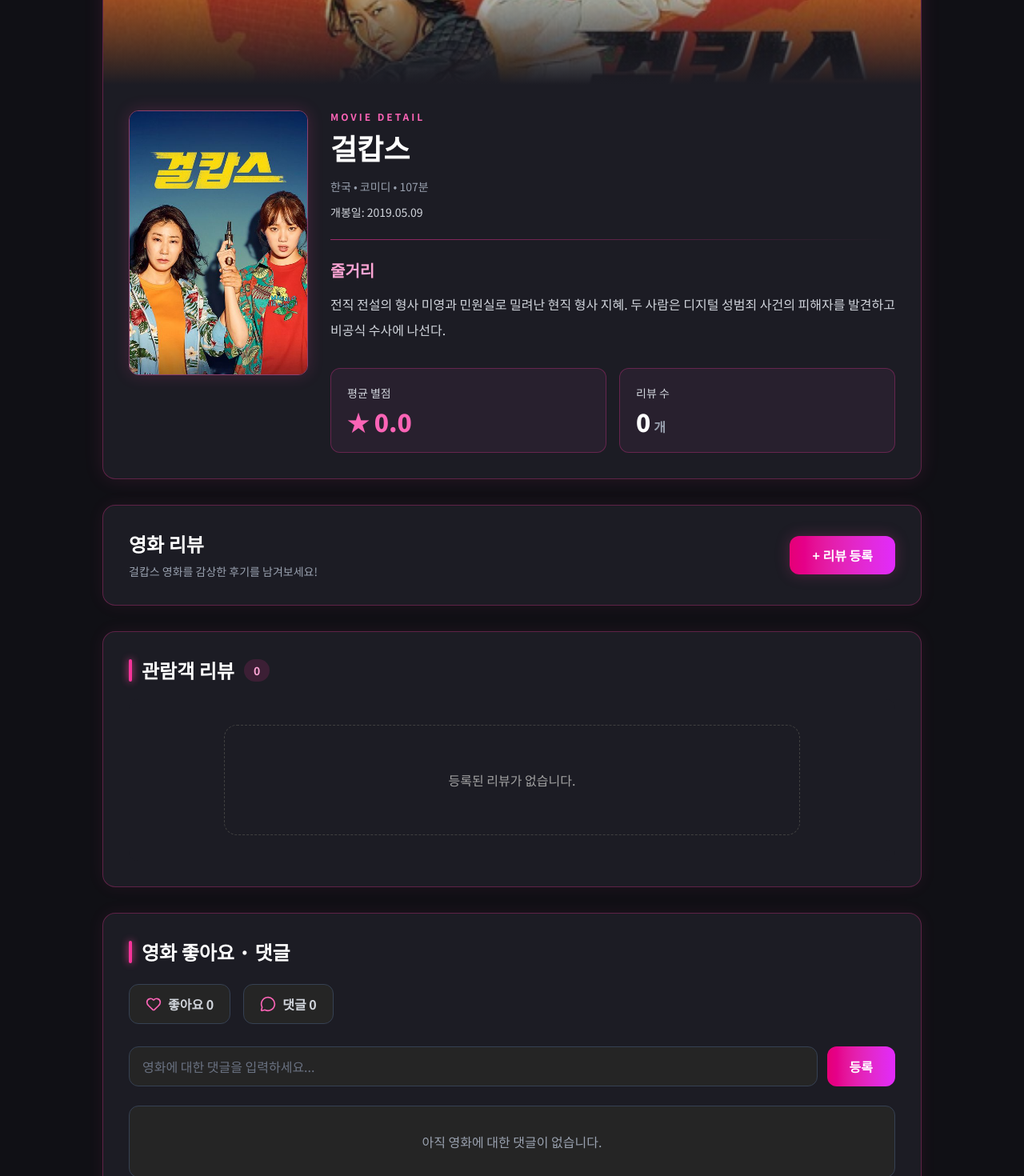
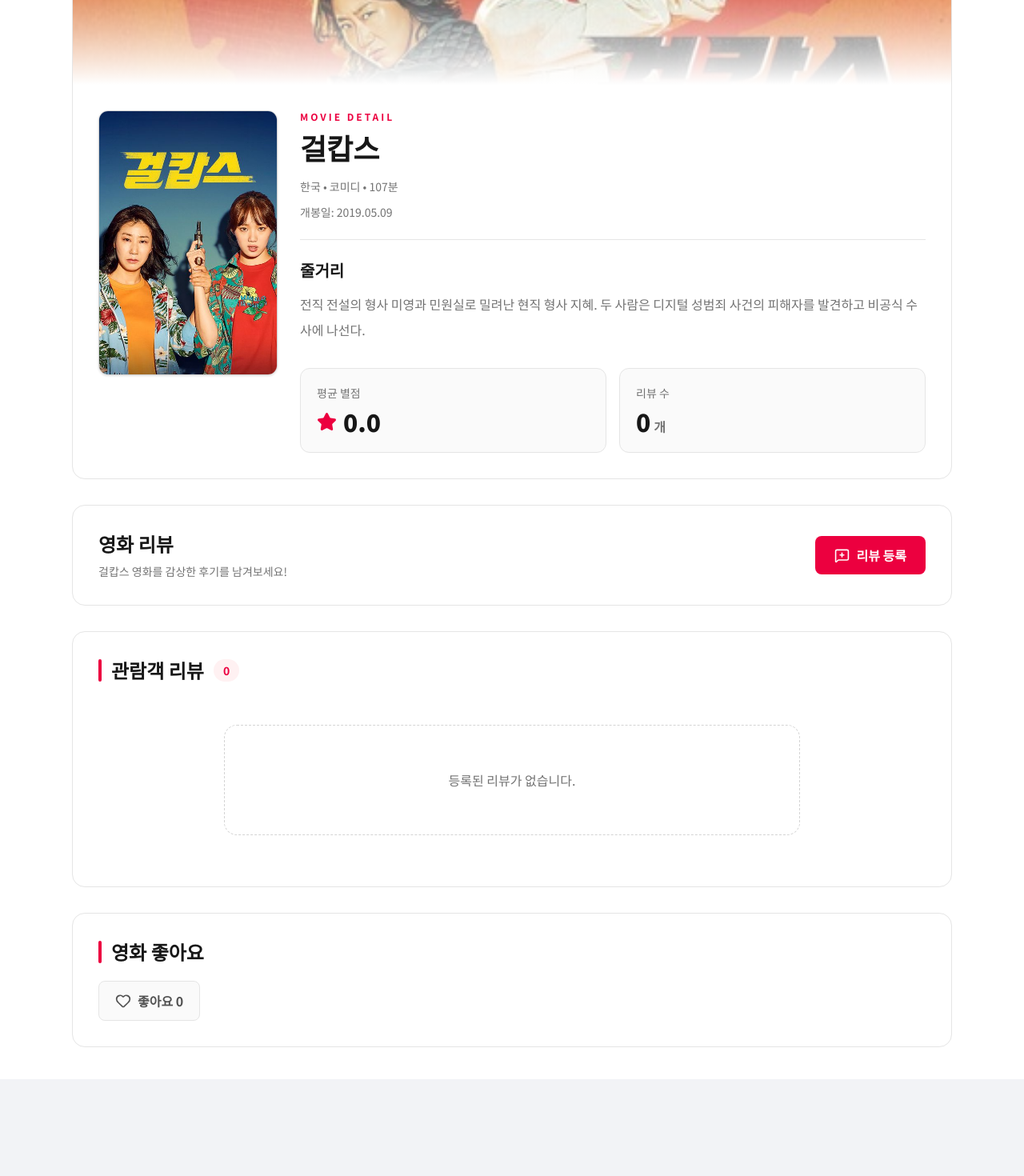
Before and after one commit to alsgh2030/react-team-project, a React (Vite) app: page /movie/1 in a window 1280 px wide. Shown: the part 320-1790 px from the top of the page at 80% size. After the commit the page ends 1669 px from the top, so only its background shows below. Built offline with nearby package versions, Linux system fonts and the light colour scheme.

Commit message:
Update MovieDetail.jsx

```diff
--- a/src/components/MovieDetail.jsx
+++ b/src/components/MovieDetail.jsx
@@ -1,6 +1,6 @@
 import React, { useEffect, useState } from "react";
 import { useNavigate, useParams } from "react-router-dom";
-import { Heart, MessageCircle, Trash2 } from "lucide-react";
+import { Heart, Star, MessageSquarePlus } from "lucide-react";
 import { useAuth } from "../AuthContextPro";
 import ReviewList from "./ReviewList";
 
@@ -46,7 +46,7 @@ const movieDetails = {
 “섬에서 간단한 토벌만 해도 보수 100배!”
 “한정 섬라멘과 한정 디저트까지!”
 
-솔깃한 문구에 이끌린 치이카와와 친구들은 섬에서 열리는 행사에 참가하기로 한다.
+솔깃한 문구에 이끌려 치이카와와 친구들은 섬에서 열리는 행사에 참가하기로 한다.
 
 하지만 초대장의 내용이 어딘가 수상하다고 느끼는 해달.
 
@@ -124,13 +124,12 @@ const movieDetails = {
   }
 };
 
-// 2. MovieDetail 컴포넌트
-const MovieDetail = () => {
+// 2. 영화 상세 컴포넌트
+const MovieDetail = ({ darkMode = false }) => {
   const { id } = useParams();
   const navigate = useNavigate();
   const { currentUser } = useAuth();
 
-  // 데이터 상태
   const [movies, setMovies] = useState(() =>
     JSON.parse(localStorage.getItem("movies") || "[]")
   );
@@ -143,21 +142,12 @@ const MovieDetail = () => {
     JSON.parse(localStorage.getItem("movieLikes") || "{}")
   );
 
-  const [movieComments, setMovieComments] = useState(() =>
-    JSON.parse(localStorage.getItem("movieComments") || "[]")
-  );
-
-  const [commentInput, setCommentInput] = useState("");
-
   // 3. 데이터 불러오기
   useEffect(() => {
     const loadData = () => {
       setMovies(JSON.parse(localStorage.getItem("movies") || "[]"));
       setReviews(JSON.parse(localStorage.getItem("reviews") || "[]"));
       setMovieLikes(JSON.parse(localStorage.getItem("movieLikes") || "{}"));
-      setMovieComments(
-        JSON.parse(localStorage.getItem("movieComments") || "[]")
-      );
     };
 
     loadData();
@@ -171,7 +161,23 @@ const MovieDetail = () => {
     };
   }, [id]);
 
-  // 4. 현재 영화
+  // 4. ReviewList 수정·삭제 후 데이터 동기화
+  useEffect(() => {
+    const syncReviews = () => {
+      const savedReviews = localStorage.getItem("reviews") || "[]";
+
+      setReviews((prev) =>
+        JSON.stringify(prev) === savedReviews
+          ? prev
+          : JSON.parse(savedReviews)
+      );
+    };
+
+    const interval = setInterval(syncReviews, 500);
+    return () => clearInterval(interval);
+  }, []);
+
+  // 5. 현재 영화 및 리뷰
   const currentMovie = movies.find(
     (m) => String(m.id) === String(id)
   );
@@ -180,12 +186,10 @@ const MovieDetail = () => {
     ? { ...currentMovie, ...(movieDetails[currentMovie.id] || {}) }
     : null;
 
-  // 5. 현재 영화의 리뷰
   const movieReviews = reviews.filter(
     (review) => String(review.movieId) === String(id)
   );
 
-  // 평균 별점
   const averageRating = movieReviews.length
     ? (
         movieReviews.reduce(
@@ -195,16 +199,37 @@ const MovieDetail = () => {
       ).toFixed(1)
     : "0.0";
 
-  // 6. 영화 좋아요 및 댓글
+  // 6. 영화 좋아요
   const likes = movieLikes[id] || [];
 
   const isLiked = currentUser?.userId
-    ? likes.includes(currentUser.userId)
+    ? likes.some(
+        (user) => String(user) === String(currentUser.userId)
+      )
     : false;
 
-  const comments = movieComments.filter(
-    (comment) => String(comment.movieId) === String(id)
-  );
+  const handleMovieLike = () => {
+    if (!currentUser?.userId) {
+      alert("로그인이 필요합니다.");
+      navigate("/login");
+      return;
+    }
+
+    const userId = currentUser.userId;
+
+    const updatedLikes = isLiked
+      ? likes.filter((user) => String(user) !== String(userId))
+      : [...likes, userId];
+
+    const updated = {
+      ...movieLikes,
+      [id]: updatedLikes
+    };
+
+    setMovieLikes(updated);
+    localStorage.setItem("movieLikes", JSON.stringify(updated));
+    window.dispatchEvent(new Event("local-update"));
+  };
 
   // 7. 리뷰 등록 페이지 이동
   const goToReviewForm = () => {
@@ -222,83 +247,34 @@ const MovieDetail = () => {
     });
   };
 
-  // 8. 영화 좋아요
-  const handleMovieLike = () => {
-    if (!currentUser?.userId) {
-      alert("로그인이 필요합니다.");
-      navigate("/login");
-      return;
-    }
+  // 8. 팀원 Navibar 디자인과 동일한 컬러
+  const pageBg = darkMode
+    ? "bg-[#181818] text-neutral-100"
+    : "bg-white text-neutral-900";
 
-    const userId = currentUser.userId;
+  const cardStyle = darkMode
+    ? "border-neutral-800 bg-[#222222]"
+    : "border-neutral-200 bg-white";
 
-    const updatedLikes = isLiked
-      ? likes.filter((user) => user !== userId)
-      : [...likes, userId];
+  const subCardStyle = darkMode
+    ? "border-neutral-700 bg-neutral-800"
+    : "border-neutral-200 bg-neutral-50";
 
-    const updated = {
-      ...movieLikes,
-      [id]: updatedLikes
-    };
+  const subText = darkMode
+    ? "text-neutral-400"
+    : "text-neutral-500";
 
-    setMovieLikes(updated);
-    localStorage.setItem("movieLikes", JSON.stringify(updated));
-  };
-
-  // 9. 영화 댓글 등록
-  const handleAddMovieComment = (e) => {
-    e.preventDefault();
-
-    if (!currentUser?.userId) {
-      alert("로그인이 필요합니다.");
-      navigate("/login");
-      return;
-    }
-
-    if (!commentInput.trim()) return;
-
-    const newComment = {
-      id: Date.now(),
-      movieId: Number(id),
-      userId: currentUser.userId,
-      content: commentInput.trim()
-    };
-
-    const updated = [...movieComments, newComment];
-
-    setMovieComments(updated);
-    localStorage.setItem("movieComments", JSON.stringify(updated));
-    setCommentInput("");
-  };
-
-  // 10. 영화 댓글 삭제
-  const handleDeleteMovieComment = (commentId) => {
-    const target = movieComments.find(
-      (comment) => comment.id === commentId
-    );
-
-    if (!target || target.userId !== currentUser?.userId) return;
-    if (!window.confirm("댓글을 삭제하시겠습니까?")) return;
-
-    const updated = movieComments.filter(
-      (comment) => comment.id !== commentId
-    );
-
-    setMovieComments(updated);
-    localStorage.setItem("movieComments", JSON.stringify(updated));
-  };
-
-  // 영화가 없을 때
+  // 9. 영화가 없을 때
   if (!movie) {
     return (
-      <div className="flex min-h-screen flex-col items-center justify-center bg-[#101015] px-4 text-white">
+      <div className={`flex min-h-screen flex-col items-center justify-center px-4 ${pageBg}`}>
         <h2 className="mb-5 text-2xl font-bold">
           영화를 찾을 수 없습니다.
         </h2>
 
         <button
           onClick={() => navigate("/")}
-          className="rounded-xl bg-pink-600 px-6 py-3 font-bold text-white transition hover:bg-pink-500"
+          className="rounded-lg bg-rose-600 px-6 py-3 font-bold text-white hover:bg-rose-700"
         >
           메인으로 돌아가기
         </button>
@@ -306,13 +282,13 @@ const MovieDetail = () => {
     );
   }
 
-  // 11. 화면
+  // 10. 화면
   return (
-    <div className="min-h-screen bg-[#101015] px-4 py-10 text-white">
-      <div className="mx-auto max-w-5xl space-y-8">
+    <div className={`min-h-screen px-4 py-10 font-sans transition-colors duration-200 ${pageBg}`}>
+      <div className="mx-auto max-w-[1100px] space-y-8">
 
         {/* 1. 영화 상세 정보 */}
-        <section className="overflow-hidden rounded-2xl border border-pink-500/30 bg-[#1c1c24] shadow-[0_0_25px_rgba(236,72,153,0.12)]">
+        <section className={`overflow-hidden rounded-2xl border ${cardStyle}`}>
 
           {/* 가로 포스터 */}
           {movie.wide_poster && (
@@ -323,7 +299,11 @@ const MovieDetail = () => {
                 className="h-64 w-full object-cover md:h-80"
               />
 
-              <div className="pointer-events-none absolute inset-0 bg-gradient-to-t from-[#1c1c24] via-transparent to-transparent" />
+              <div className={`pointer-events-none absolute inset-0 bg-gradient-to-t ${
+                darkMode
+                  ? "from-[#222222] via-transparent"
+                  : "from-white via-transparent"
+              } to-transparent`} />
             </div>
           )}
 
@@ -335,14 +315,14 @@ const MovieDetail = () => {
                 <img
                   src={movie.poster}
                   alt={movie.title}
-                  className="w-full rounded-xl border border-pink-400/50 shadow-[0_0_20px_rgba(236,72,153,0.2)]"
+                  className="w-full rounded-xl border border-neutral-300 object-cover shadow-sm"
                 />
               )}
             </div>
 
             {/* 영화 정보 */}
             <div className="min-w-0 flex-1">
-              <p className="mb-2 text-xs font-bold tracking-[0.25em] text-pink-400">
+              <p className="mb-2 text-xs font-bold tracking-[0.25em] text-rose-600">
                 MOVIE DETAIL
               </p>
 
@@ -350,52 +330,60 @@ const MovieDetail = () => {
                 {movie.title}
               </h1>
 
-              <p className="mb-3 text-sm text-gray-400">
+              <p className={`mb-3 text-sm ${subText}`}>
                 {movie.overview || movie.content}
               </p>
 
               {movie.releaseDate && (
-                <p className="mb-2 text-sm text-gray-300">
+                <p className={`mb-2 text-sm ${subText}`}>
                   개봉일: {movie.releaseDate}
                 </p>
               )}
 
               {movie.originalWork && (
-                <p className="mb-2 text-sm text-gray-300">
+                <p className={`mb-2 text-sm ${subText}`}>
                   원작: {movie.originalWork}
                 </p>
               )}
 
-              <div className="my-6 h-px bg-gradient-to-r from-pink-500/60 to-transparent" />
+              <div className={`my-6 h-px ${
+                darkMode ? "bg-neutral-700" : "bg-neutral-200"
+              }`} />
 
-              <h2 className="mb-3 text-xl font-bold text-pink-300">
+              <h2 className="mb-3 text-xl font-bold">
                 줄거리
               </h2>
 
-              <p className="whitespace-pre-wrap leading-8 text-gray-300">
+              <p className={`whitespace-pre-wrap leading-8 ${subText}`}>
                 {movie.synopsis || movie.content}
               </p>
 
-              {/* 평균 별점 */}
+              {/* 평균 별점 및 리뷰 수 */}
               <div className="mt-8 grid grid-cols-2 gap-4">
-                <div className="rounded-xl border border-pink-500/30 bg-[#28202e] p-5">
-                  <p className="mb-2 text-sm text-gray-300">
+                <div className={`rounded-xl border p-5 ${subCardStyle}`}>
+                  <p className={`mb-2 text-sm ${subText}`}>
                     평균 별점
                   </p>
 
-                  <p className="text-3xl font-black text-pink-400">
-                    ★ {averageRating}
-                  </p>
+                  <div className="flex items-center gap-2">
+                    <Star
+                      size={25}
+                      className="fill-rose-600 text-rose-600"
+                    />
+                    <span className="text-3xl font-black">
+                      {averageRating}
+                    </span>
+                  </div>
                 </div>
 
-                <div className="rounded-xl border border-pink-500/30 bg-[#28202e] p-5">
-                  <p className="mb-2 text-sm text-gray-300">
+                <div className={`rounded-xl border p-5 ${subCardStyle}`}>
+                  <p className={`mb-2 text-sm ${subText}`}>
                     리뷰 수
                   </p>
 
-                  <p className="text-3xl font-black text-white">
+                  <p className="text-3xl font-black">
                     {movieReviews.length}
-                    <span className="ml-1 text-base text-gray-400">
+                    <span className={`ml-1 text-base ${subText}`}>
                       개
                     </span>
                   </p>
@@ -406,147 +394,82 @@ const MovieDetail = () => {
         </section>
 
         {/* 2. 리뷰 등록 */}
-        <section className="rounded-2xl border border-pink-500/30 bg-[#1c1c24] p-6 shadow-[0_0_20px_rgba(236,72,153,0.08)] md:p-8">
+        <section className={`rounded-2xl border p-6 md:p-8 ${cardStyle}`}>
           <div className="flex flex-col justify-between gap-5 sm:flex-row sm:items-center">
             <div>
               <h2 className="mb-2 text-2xl font-black">
                 영화 리뷰
               </h2>
 
-              <p className="text-sm text-gray-400">
+              <p className={`text-sm ${subText}`}>
                 {movie.title} 영화를 감상한 후기를 남겨보세요!
               </p>
             </div>
 
             <button
               onClick={goToReviewForm}
-              className="shrink-0 rounded-xl bg-gradient-to-r from-pink-600 to-fuchsia-500 px-7 py-3 font-bold text-white shadow-[0_0_18px_rgba(236,72,153,0.25)] transition-all hover:brightness-110"
+              className="flex shrink-0 items-center justify-center gap-2 rounded-lg bg-rose-600 px-6 py-3 font-bold text-white transition-colors hover:bg-rose-700"
             >
-              + 리뷰 등록
+              <MessageSquarePlus size={19} />
+              리뷰 등록
             </button>
           </div>
         </section>
 
         {/* 3. 관람객 리뷰 */}
-        <section className="rounded-2xl border border-pink-500/30 bg-[#1c1c24] p-5 shadow-[0_0_20px_rgba(236,72,153,0.08)] md:p-8">
+        <section className={`rounded-2xl border p-5 md:p-8 ${cardStyle}`}>
           <div className="mb-5 flex items-center gap-3">
-            <div className="h-7 w-1 rounded-full bg-pink-500 shadow-[0_0_10px_#ec4899]" />
+            <div className="h-7 w-1 rounded-full bg-rose-600" />
 
             <h2 className="text-2xl font-black">
               관람객 리뷰
             </h2>
 
-            <span className="rounded-full bg-pink-500/15 px-3 py-1 text-sm font-bold text-pink-300">
+            <span className={`rounded-full px-3 py-1 text-sm font-bold ${
+              darkMode
+                ? "bg-rose-600/15 text-rose-400"
+                : "bg-rose-50 text-rose-600"
+            }`}>
               {movieReviews.length}
             </span>
           </div>
 
-          {/* 기존 ReviewList 연결 */}
-          <div className="dark rounded-xl bg-[#1c1c24] text-white">
+          {/* 기존 ReviewList 기능 그대로 사용 */}
+          <div className={`rounded-xl ${
+            darkMode
+              ? "dark bg-[#222222] text-white"
+              : "bg-white text-neutral-900"
+          }`}>
             <ReviewList customReviews={movieReviews} />
           </div>
         </section>
 
-        {/* 4. 영화 좋아요 · 댓글 */}
-        <section className="rounded-2xl border border-pink-500/30 bg-[#1c1c24] p-6 shadow-[0_0_20px_rgba(236,72,153,0.08)] md:p-8">
-
-          <div className="mb-6 flex items-center gap-3">
-            <div className="h-7 w-1 rounded-full bg-pink-500 shadow-[0_0_10px_#ec4899]" />
+        {/* 4. 영화 자체 좋아요 */}
+        <section className={`rounded-2xl border p-6 md:p-8 ${cardStyle}`}>
+          <div className="mb-5 flex items-center gap-3">
+            <div className="h-7 w-1 rounded-full bg-rose-600" />
 
             <h2 className="text-2xl font-black">
-              영화 좋아요 · 댓글
+              영화 좋아요
             </h2>
           </div>
 
-          {/* 좋아요 및 댓글 개수 */}
-          <div className="mb-7 flex flex-wrap items-center gap-4">
           <button
             onClick={handleMovieLike}
-              className={`flex items-center gap-2 rounded-xl border px-5 py-3 font-bold transition-all ${
+            className={`flex items-center gap-2 rounded-lg border px-5 py-3 font-bold transition-colors ${
               isLiked
-                  ? "border-pink-400 bg-pink-500/20 text-pink-300 shadow-[0_0_15px_rgba(236,72,153,0.2)]"
-                  : "border-gray-700 bg-[#252525] text-gray-300 hover:border-pink-400"
+                ? "border-rose-600 bg-rose-600 text-white"
+                : darkMode
+                ? "border-neutral-700 bg-neutral-800 text-neutral-300 hover:border-rose-600"
+                : "border-neutral-200 bg-neutral-50 text-neutral-600 hover:border-rose-600"
             }`}
           >
             <Heart
               size={20}
-                className={
-                  isLiked
-                    ? "fill-pink-400 text-pink-400"
-                    : "text-pink-400"
-                }
+              className={isLiked ? "fill-current" : ""}
             />
             좋아요 {likes.length}
           </button>
-
-            <div className="flex items-center gap-2 rounded-xl border border-gray-700 bg-[#252525] px-5 py-3 font-bold text-gray-300">
-              <MessageCircle
-                size={20}
-                className="text-pink-400"
-              />
-              댓글 {comments.length}
-            </div>
-          </div>
-
-          {/* 영화 댓글 작성 */}
-          <form
-            onSubmit={handleAddMovieComment}
-            className="mb-6 flex flex-col gap-3 sm:flex-row"
-          >
-            <input
-              type="text"
-              value={commentInput}
-              onChange={(e) => setCommentInput(e.target.value)}
-              placeholder="영화에 대한 댓글을 입력하세요..."
-              className="min-w-0 flex-1 rounded-xl border border-gray-700 bg-[#252525] px-4 py-3 text-white placeholder-gray-500 outline-none transition-colors focus:border-pink-400"
-            />
-
-            <button
-              type="submit"
-              className="rounded-xl bg-gradient-to-r from-pink-600 to-fuchsia-500 px-7 py-3 font-bold text-white transition hover:brightness-110"
-            >
-              등록
-            </button>
-          </form>
-
-          {/* 영화 댓글 목록 */}
-          <div className="space-y-3">
-            {comments.length === 0 ? (
-              <p className="rounded-xl border border-gray-700 bg-[#252525] py-8 text-center text-gray-400">
-                아직 영화에 대한 댓글이 없습니다.
-              </p>
-            ) : (
-              comments.map((comment) => (
-                <div
-                  key={comment.id}
-                  className="flex items-start justify-between gap-4 rounded-xl border border-gray-700 bg-[#252525] p-4"
-                >
-                  <div className="min-w-0">
-                    <p className="mb-2 text-sm font-bold text-pink-300">
-                      {comment.userId}
-                    </p>
-
-                    <p className="break-words leading-7 text-gray-200">
-                      {comment.content}
-                    </p>
-                  </div>
-
-                  {/* 본인 댓글만 삭제 가능 */}
-                  {comment.userId === currentUser?.userId && (
-                    <button
-                      onClick={() =>
-                        handleDeleteMovieComment(comment.id)
-                      }
-                      className="shrink-0 rounded-lg p-2 text-gray-400 transition-colors hover:bg-pink-500/10 hover:text-pink-400"
-                      aria-label="댓글 삭제"
-                    >
-                      <Trash2 size={18} />
-                    </button>
-                  )}
-                </div>
-              ))
-            )}
-          </div>
         </section>
 
       </div>
```
Lines whose indentation alone changed are shown as unchanged.
